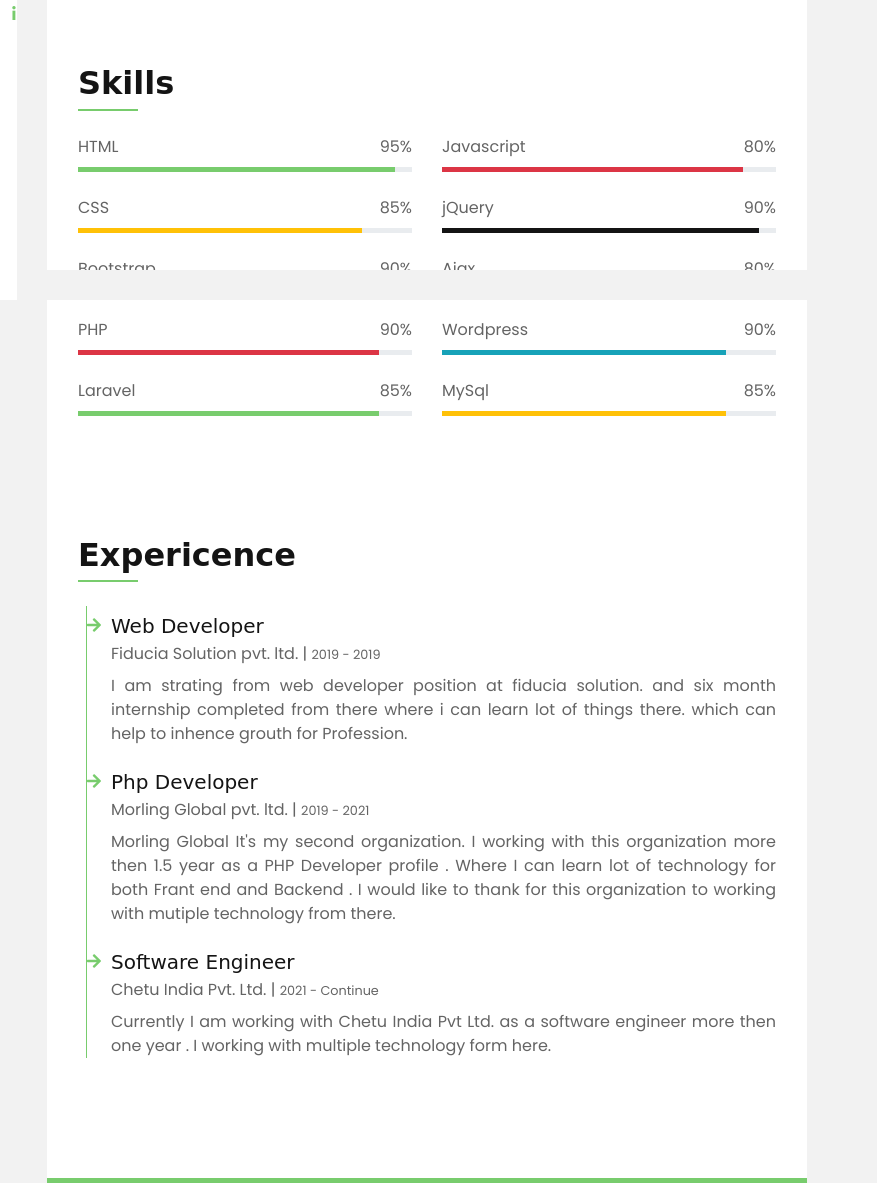
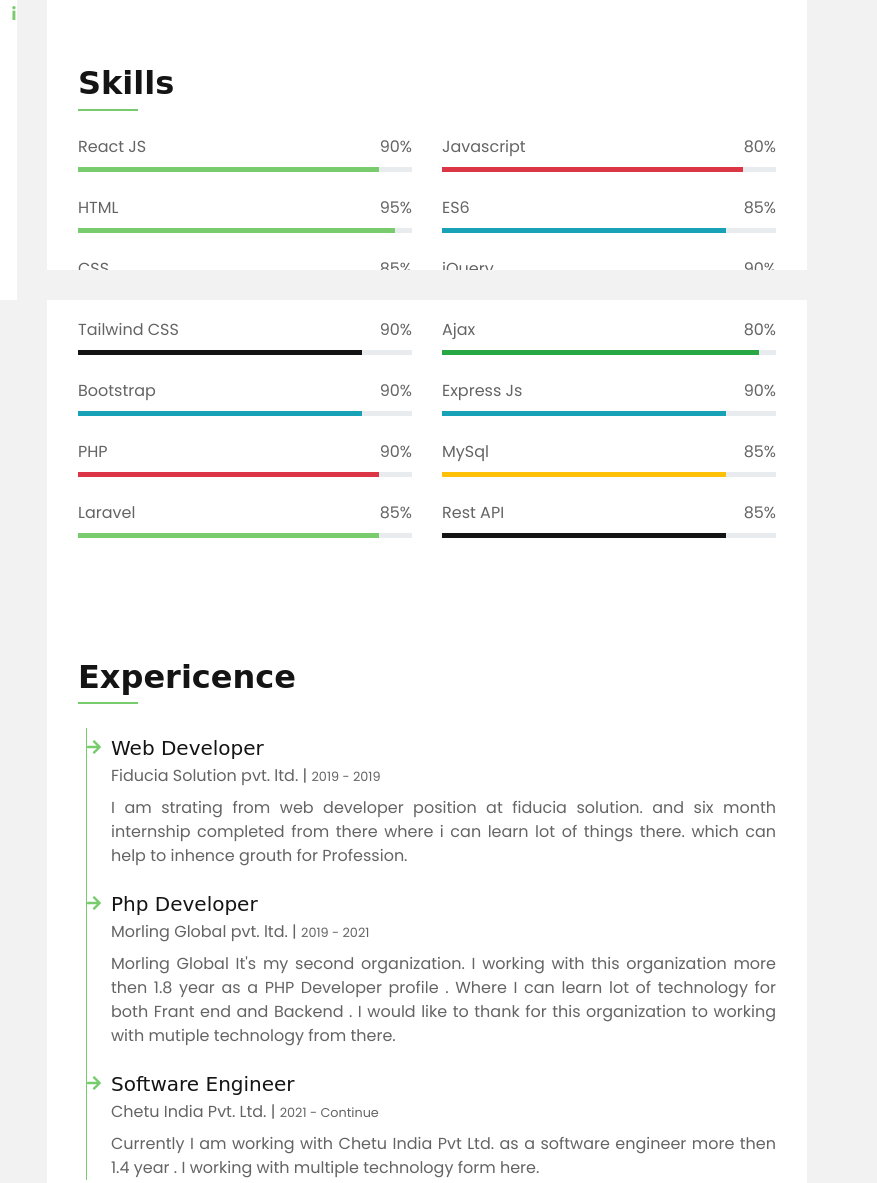
Before and after one commit to anurag357/Anurag_Protfolio_website, a plain HTML site: page index.html in a window 1280 px wide. Shown: the part 500-1683 px from the top of the page, 403-1280 px from the left. Drawn offline with nearby package versions, Linux system fonts and the light colour scheme; a web font is replaced by a local one.

Commit message:
add skille

```diff
--- a/index.html
+++ b/index.html
@@ -43,7 +43,7 @@
                         <a class="mx-2" href="https://github.com/anurag357/" target="_blank"><i class="fab fa-github"></i></a>
                     </div>
                     <div class="d-flex align-items-end justify-content-between">
-                        <a href="img/Anurag_pathak.resume.pdf" class="btn btn-block border-right" download>Download CV</a>
+                        <a href="img/Anurag_resume.pdf" class="btn btn-block border-right" download>Download CV</a>
                         <a href="#contact" class="btn btn-block btn-scroll">Contact Me</a>
                     </div>
                 </div>
@@ -106,6 +106,15 @@
                         <div class="col-sm-6">
                             <div class="skill mb-4">
                                 <div class="d-flex justify-content-between">
+                                    <p class="mb-2">React JS</p>
+                                    <p class="mb-2">90%</p>
+                                </div>
+                                <div class="progress">
+                                    <div class="progress-bar bg-primary" role="progressbar" aria-valuenow="90" aria-valuemin="0" aria-valuemax="100"></div>
+                                </div>
+                            </div>
+                            <div class="skill mb-4">
+                                <div class="d-flex justify-content-between">
                                     <p class="mb-2">HTML</p>
                                     <p class="mb-2">95%</p>
                                 </div>
@@ -120,6 +129,15 @@
                                 </div>
                                 <div class="progress">
                                     <div class="progress-bar bg-warning" role="progressbar" aria-valuenow="85" aria-valuemin="0" aria-valuemax="100"></div>
+                                </div>
+                            </div>
+                            <div class="skill mb-4">
+                                <div class="d-flex justify-content-between">
+                                    <p class="mb-2">Tailwind CSS</p>
+                                    <p class="mb-2">90%</p>
+                                </div>
+                                <div class="progress">
+                                    <div class="progress-bar bg-dark" role="progressbar" aria-valuenow="85" aria-valuemin="0" aria-valuemax="100"></div>
                                 </div>
                             </div>
                             <div class="skill mb-4">
@@ -162,6 +180,15 @@
                             </div>
                             <div class="skill mb-4">
                                 <div class="d-flex justify-content-between">
+                                    <p class="mb-2">ES6</p>
+                                    <p class="mb-2">85%</p>
+                                </div>
+                                <div class="progress">
+                                    <div class="progress-bar bg-info" role="progressbar" aria-valuenow="85" aria-valuemin="0" aria-valuemax="100"></div>
+                                </div>
+                            </div>
+                            <div class="skill mb-4">
+                                <div class="d-flex justify-content-between">
                                     <p class="mb-2">jQuery</p>
                                     <p class="mb-2">90%</p>
                                 </div>
@@ -180,7 +207,7 @@
                             </div>
                             <div class="skill mb-4">
                                 <div class="d-flex justify-content-between">
-                                    <p class="mb-2">Wordpress</p>
+                                    <p class="mb-2">Express Js</p>
                                     <p class="mb-2">90%</p>
                                 </div>
                                 <div class="progress">
@@ -194,6 +221,15 @@
                                 </div>
                                 <div class="progress">
                                     <div class="progress-bar bg-warning" role="progressbar" aria-valuenow="85" aria-valuemin="0" aria-valuemax="100"></div>
+                                </div>
+                            </div>
+                            <div class="skill mb-4">
+                                <div class="d-flex justify-content-between">
+                                    <p class="mb-2">Rest API</p>
+                                    <p class="mb-2">85%</p>
+                                </div>
+                                <div class="progress">
+                                    <div class="progress-bar bg-dark" role="progressbar" aria-valuenow="85" aria-valuemin="0" aria-valuemax="100"></div>
                                 </div>
                             </div>
                         </div>
@@ -220,13 +256,13 @@
                                     <i class="fa fa-arrow-right text-primary position-absolute" style="top: 3px; left: -24px;"></i>
                                     <h5 class="mb-1">Php Developer</h5>
                                     <p class="mb-2">Morling Global pvt. ltd. | <small>2019 - 2021</small></p>
-                                    <p>Morling Global It's my second organization. I working with this organization more then 1.5 year as a PHP Developer profile . Where I can learn lot of technology for both Frant end and Backend . I would like to thank for this organization to working with mutiple technology from there. </p>
+                                    <p>Morling Global It's my second organization. I working with this organization more then 1.8 year as a PHP Developer profile . Where I can learn lot of technology for both Frant end and Backend . I would like to thank for this organization to working with mutiple technology from there. </p>
                                 </div>
                                 <div class="position-relative mb-4">
                                     <i class="fa fa-arrow-right text-primary position-absolute" style="top: 3px; left: -24px;"></i>
                                     <h5 class="mb-1">Software Engineer</h5>
                                     <p class="mb-2">Chetu India Pvt. Ltd.  | <small>2021 - Continue</small></p>
-                                    <p>Currently I am working with Chetu India Pvt Ltd. as a software engineer more then one year . I working with multiple technology form here.</p>
+                                    <p>Currently I am working with Chetu India Pvt Ltd. as a software engineer more then 1.4 year . I working with multiple technology form here.</p>
                                 </div>
                             </div>
                         </div>
```
Also changed, not shown: 2 other files.
